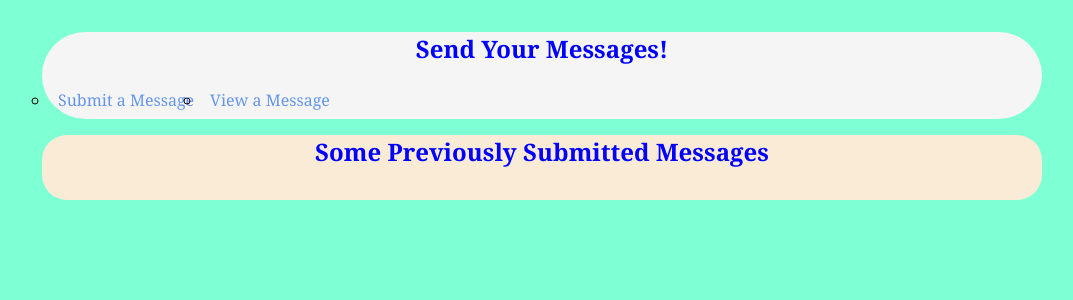
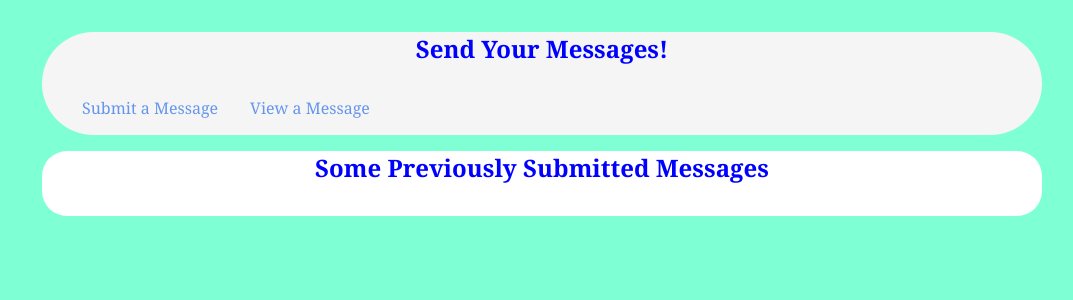
Before and after one commit to Nkannan12/Message-Bank-Web-App, a Flask app: template templates/view.html in a window 1280 px wide. Shown: the top 300 px of the page, without its empty margins (98-1171 px from the left). Run offline with Flask 3, Linux system fonts and the light colour scheme; the template is opened without the code that fills it, so the values that code supplies are empty.

Commit message:
Correction commit

```diff
--- a/app.py
+++ b/app.py
@@ -1,10 +1,3 @@
-'''
-At the command line, run
-
-conda activate PIC16B-24W
-export FLASK_ENV=development
-flask run
-'''
 from flask import Flask, g, render_template, request
 import sqlite3
 import os
@@ -41,7 +34,6 @@ def insert_message(request):
         cursor = db.cursor()
         cursor.execute(cmd, (handle, message))
         db.commit()
-        db.close()
 
 def random_messages(n):
     db = get_message_db()
@@ -53,10 +45,9 @@ def random_messages(n):
         cursor = db.cursor()
         cursor.execute(cmd, (n,))
         selected_messages = cursor.fetchall()
-        db.close()
         return selected_messages
 
-@app.route('/submit', methods=['POST', 'GET'])
+@app.route('/submit/', methods=['POST', 'GET'])
 def submit():
     if request.method == 'GET':
         return render_template('submit.html', thanks=False)
@@ -64,7 +55,7 @@ def submit():
         insert_message(request)
         return render_template('submit.html', thanks=True)
 
-@app.route('/view')
+@app.route('/view/')
 def view():
     messages = random_messages(5)
     return render_template('view.html', messages=messages)
--- a/static/style.css
+++ b/static/style.css
@@ -34,19 +34,19 @@ nav {
 
 nav ul  {
     display: flex;
-    list-style: circle;
-    margin: 0;
+    list-style: none;
+    margin: 1rem;
     padding: 0;
 }
 
 nav ul li a {
     display: block;
-    padding: 0.5rem;
+    padding: 1rem;
 }
 
 .content {
     padding: 0 1rem 1rem;
-    background: antiquewhite;
+    background: white;
     border-radius: 25px;
 }
 
--- a/templates/view.html
+++ b/templates/view.html
@@ -7,8 +7,9 @@
 {% block content %}
     <ul>
         {% for m in messages %}
-            <li>{{ m[1] }}</li>
-            <li>From <em>{{ m[0] }}</em></li>
+            <li><em>"{{ m[1] }}"</em></li>
+            <li>Contributed by: {{ m[0] }}</li>
+            <br>
         {% endfor %}
     </ul>
 {% endblock %}
```
Also changed, not shown: message_db.sqlite (added).
